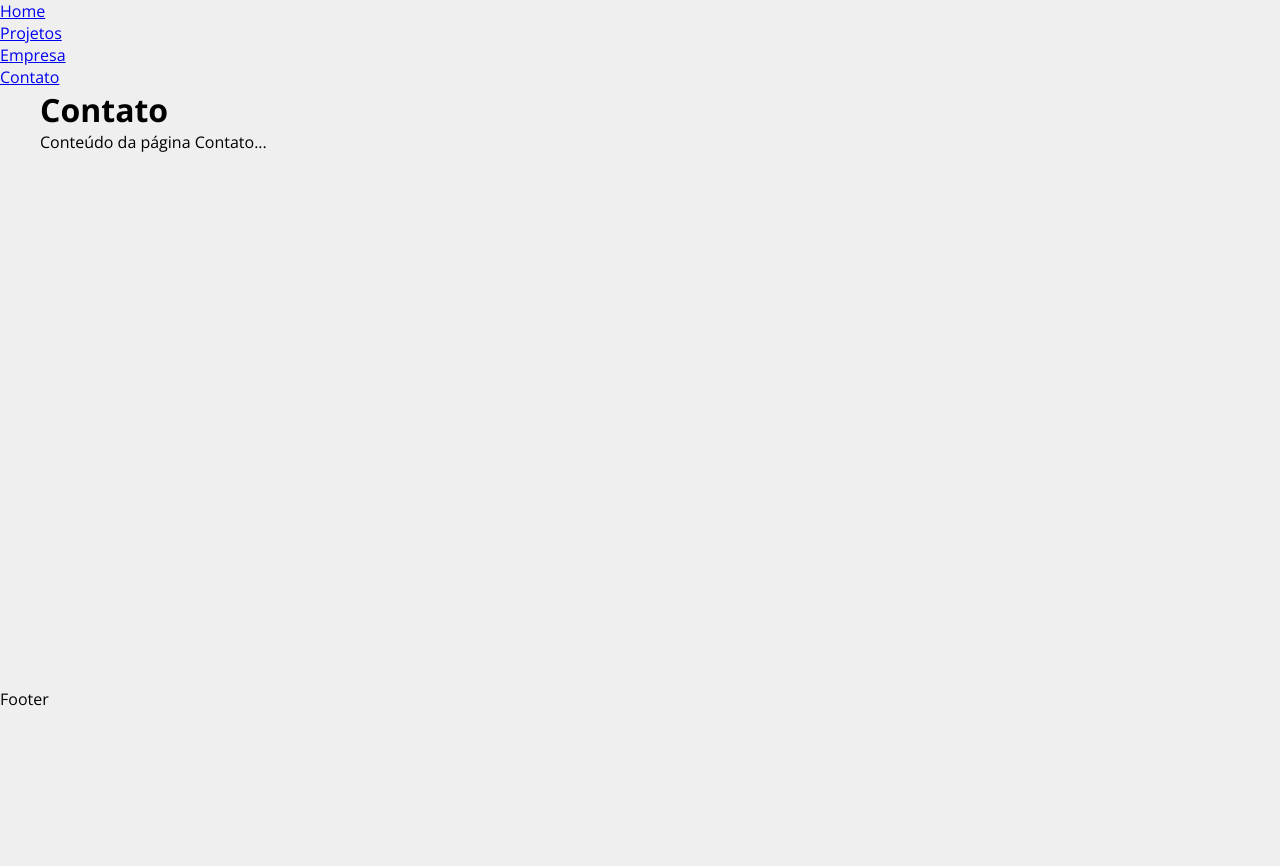
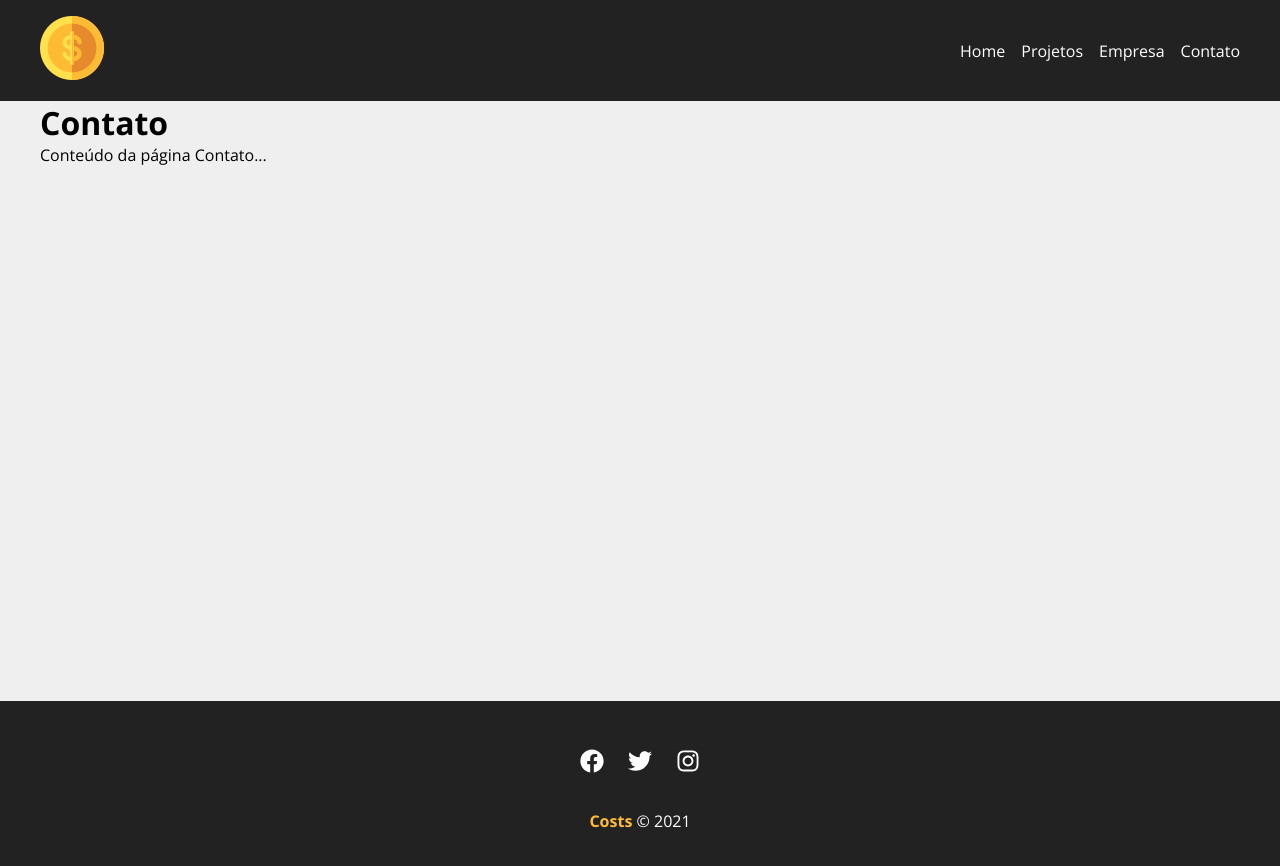
Before and after one commit to Gustavo-Victor/costs, a React (Create React App) app: page /contact in a window 1280 px wide. Shown: the top 866 px of the page. Before the commit the page ends 800 px from the top, so only its background shows below. Built offline with nearby package versions, Linux system fonts and the light colour scheme.

Commit message:
Add navbar and footer

```diff
--- a/src/App.jsx
+++ b/src/App.jsx
@@ -1,30 +1,28 @@
-import {BrowserRouter as Router, Routes, Route, Link} from 'react-router-dom';
+import {BrowserRouter as Router, Routes, Route} from 'react-router-dom';
 import Home from './components/pages/Home';
 import Contact from './components/pages/Contact';
 import Company from './components/pages/Company';
 import NewProject from './components/pages/NewProject';
+import Projects from './components/pages/Projects';
 import Container from './components/layout/Container';
+import Navbar from './components/layout/NavBar';
+import Footer from './components/layout/Footer';
 
 function App() {
   return (
     <Router>
-      <ul>
-        <li><Link to='/' >Home</Link></li>
-        <li><Link to='/projects'>Projetos</Link></li>
-        <li><Link to='/company'>Empresa</Link></li>
-        <li><Link to='/contact'>Contato</Link></li>
-      </ul>
+      <Navbar/>
 
       <Container customClass='min-height'>
         <Routes>
           <Route exact path='/' element={<Home/>}></Route>
-          <Route path='/projects' element={<NewProject />}></Route>
+          <Route path='/projects' element={<Projects />}></Route>
           <Route path='/company' element={<Company />}></Route>
           <Route path='/contact' element={<Contact />}></Route>
         </Routes>
       </Container>
 
-      <p>Footer</p>
+      <Footer />
     </Router>
   );
 }
--- /dev/null
+++ b/src/components/layout/Footer.jsx
@@ -0,0 +1,18 @@
+import {FaFacebook, FaInstagram, FaTwitter} from 'react-icons/fa';
+import styles from './Footer.module.css';
+
+
+function Footer(){
+    return (
+        <footer className={styles.footer}>
+            <ul className={styles.socialMedia}>
+                <li><a target='_blank' href='https://facebook.com'><FaFacebook/></a></li>
+                <li><a target='_blank' href='https://twitter.com'><FaTwitter/></a></li>
+                <li><a target='_blank' href='https://instagram.com'><FaInstagram/></a></li>
+            </ul>
+            <p className={styles.copyRight}><span>Costs</span> &copy; 2021</p>
+        </footer>
+    )
+}
+
+export default Footer;
--- /dev/null
+++ b/src/components/layout/Footer.module.css
@@ -0,0 +1,32 @@
+.footer{
+    background-color: #222;
+    color: white;
+    padding: 3em;
+    text-align: center;
+}
+
+.socialMedia{
+    margin-bottom: 2rem;
+    display: flex;
+    text-align: center;
+    justify-content: center;
+    align-items: center;
+    gap: 1.5rem;
+}
+
+.socialMedia li a svg {
+    color: white;
+    font-size: 1.5em;
+    transition: 0.4s;
+    cursor: pointer;
+}
+
+.socialMedia li a svg:hover{
+    color: #ffbb33;
+}
+
+
+.copyRight span{
+    font-weight: bold;
+    color: #ffbb33;
+}
--- /dev/null
+++ b/src/components/layout/NavBar.jsx
@@ -0,0 +1,22 @@
+import {Link} from 'react-router-dom';
+import styles from './NavBar.module.css';
+import Container from './Container';
+import logo from '../../img/costs_logo.png';
+
+function NavBar(){
+    return (
+        <nav className={styles.navbar}>
+            <Container>
+                <Link to='/'><img src={logo} alt='Logo' title='Logo'/></Link>
+                <ul className={styles.list}>
+                    <li><Link className={styles.listItem} to='/' >Home</Link></li>
+                    <li><Link className={styles.listItem} to='/projects'>Projetos</Link></li>
+                    <li><Link className={styles.listItem} to='/company'>Empresa</Link></li>
+                    <li><Link className={styles.listItem} to='/contact'>Contato</Link></li>
+                </ul>
+            </Container>
+        </nav>
+    )
+}
+
+export default NavBar;
--- /dev/null
+++ b/src/components/layout/NavBar.module.css
@@ -0,0 +1,23 @@
+.navbar{
+    width: 100%;
+    background-color: #222;
+    padding: 1rem;
+}
+
+.list{
+    display: flex;
+    list-style: none;
+    align-items: center;
+    gap: 1rem;
+    cursor: pointer;
+}
+
+.listItem{
+    color: white;
+    text-decoration: none;
+    transition: 0.4s;
+}
+
+.listItem:hover{
+    color: #ffbb33;
+}
--- a/src/components/pages/NewProject.jsx
+++ b/src/components/pages/NewProject.jsx
@@ -1,8 +1,8 @@
 function NewProject(){
     return (
         <div>
-            <h1>Projetos</h1>
-            <p>Conteúdo de projetos... </p>
+            <h1>Novo projeto</h1>
+            <p>Formulário para adicionar projeto... </p>
         </div>
     );
 };
--- /dev/null
+++ b/src/components/pages/Projects.jsx
@@ -0,0 +1,9 @@
+function Projects(){
+    return (
+        <div>
+            <h1>Projects</h1>
+        </div>
+    );
+};
+
+export default Projects;
--- a/src/index.css
+++ b/src/index.css
@@ -8,6 +8,15 @@
 html, body, #root{
   background-color: #efefef;
   height: 100%;
+  color: black;
+}
+
+ul{
+  list-style: none;
+}
+
+a{
+  text-decoration: none;
 }
 
 .App{
```
